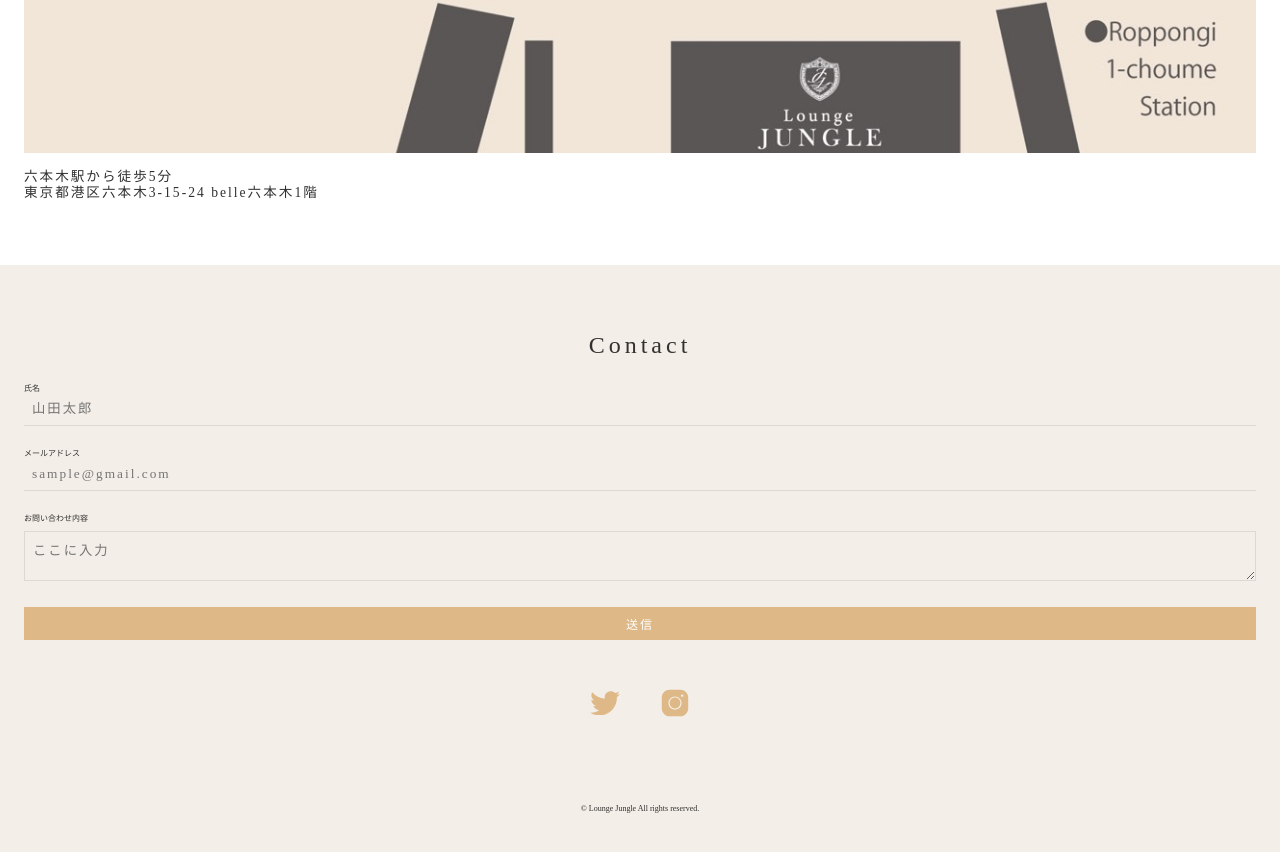
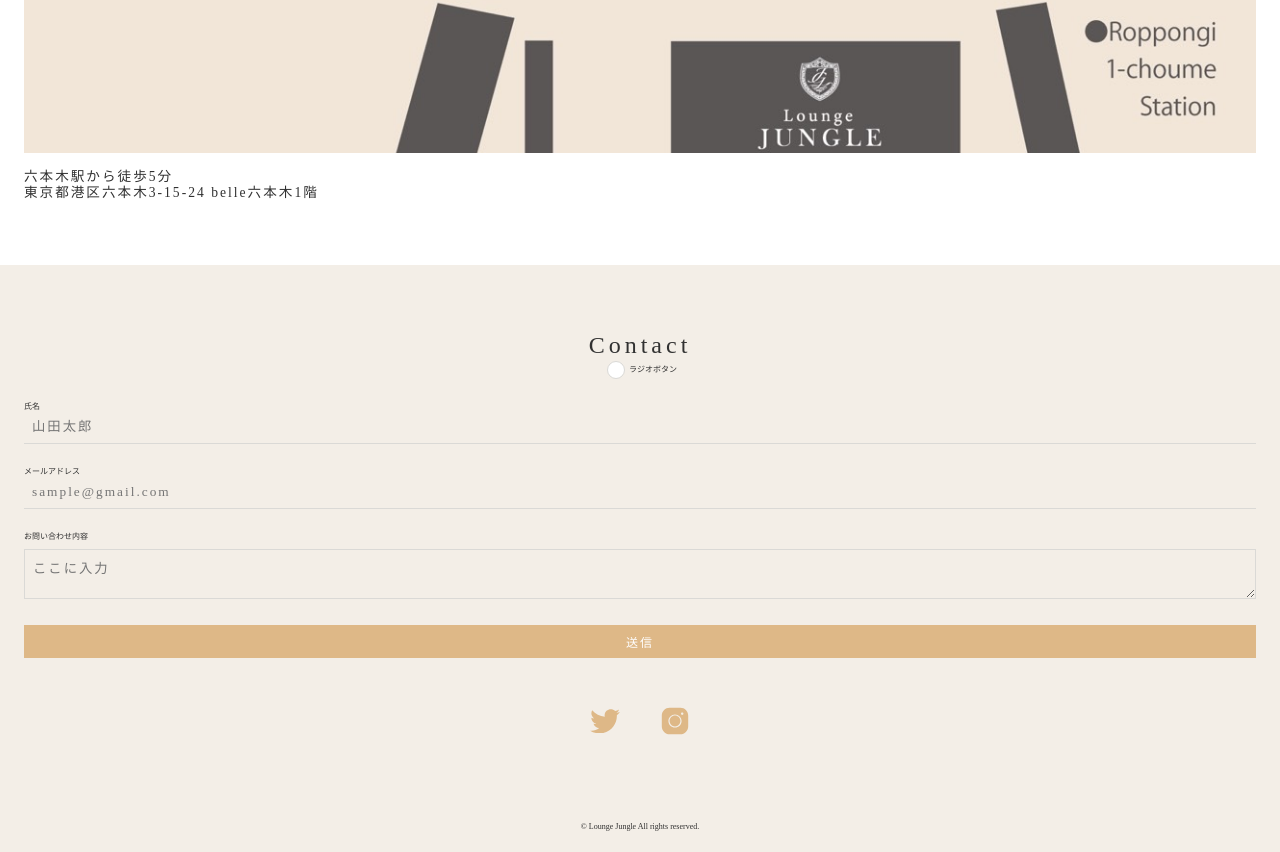
Before and after one commit to calm1205/jungle-second, a React app: page / in a window 1280 px wide. Shown: the part 4143-4995 px from the top of the page. Built offline with nearby package versions, Linux system fonts and the light colour scheme.

Commit message:
単体のラジオボタン

```diff
--- a/src/components/atoms/Label.tsx
+++ b/src/components/atoms/Label.tsx
@@ -6,6 +6,9 @@ type Label = {
   children: ReactNode;
 };
 
+/**
+ * フォームのラベル
+ */
 export const Label: React.FC<Label> = ({ text, children }) => {
   return (
     <StyledLabel>
--- /dev/null
+++ b/src/components/atoms/Radio/HiddenRadio.tsx
@@ -0,0 +1,15 @@
+import React from 'react';
+import styled from 'styled-components';
+
+type BaseRadioType = Pick<HTMLInputElement, 'name' | 'checked'>;
+
+/**
+ * 画面上では非表示だがinputのvalueを制御するために必要
+ */
+export const HiddenRadio: React.FC<BaseRadioType> = ({ name, checked }) => {
+  return <StyledHiddenRadio type="radio" name={name} checked={checked} />;
+};
+
+const StyledHiddenRadio = styled.input`
+  display: none;
+`;
--- /dev/null
+++ b/src/components/atoms/Radio/RadioLabel.tsx
@@ -0,0 +1,26 @@
+import React, { ReactNode } from 'react';
+import styled from 'styled-components';
+
+type RadioLabelType = {
+  text: string;
+  children: ReactNode;
+};
+
+/**
+ * ラジオボタンのラベル
+ */
+export const RadioLabel: React.FC<RadioLabelType> = ({ text, children }) => {
+  return (
+    <StyledRadioLabel>
+      {children} <span>{text}</span>
+    </StyledRadioLabel>
+  );
+};
+
+const StyledRadioLabel = styled.label`
+  display: flex;
+  align-items: center;
+  span {
+    margin-left: 4px;
+  }
+`;
--- /dev/null
+++ b/src/components/atoms/Radio/StyledActiveRadio.tsx
@@ -0,0 +1,18 @@
+import styled, { css } from 'styled-components';
+
+/**
+ * Activeなラジオスタイル
+ */
+export const StyledActiveRadio = styled.span`
+  ${({ theme }) => {
+    const size = 10;
+    return css`
+      width: ${size}px;
+      height: ${size}px;
+
+      border-radius: 10px;
+
+      background-color: ${theme.color.main};
+    `;
+  }}
+`;
--- /dev/null
+++ b/src/components/atoms/Radio/StyledInActiveRadio.tsx
@@ -0,0 +1,23 @@
+import styled, { css } from 'styled-components';
+
+/**
+ * 非活性時のラジオボタンスタイル
+ */
+export const StyledInActiveRadio = styled.span`
+  ${({ theme }) => {
+    const size = 18;
+    return css`
+      width: ${size}px;
+      height: ${size}px;
+
+      border: 1px solid ${theme.input.border.color.default};
+      border-radius: 10px;
+
+      background-color: white;
+
+      display: flex;
+      justify-content: center;
+      align-items: center;
+    `;
+  }}
+`;
--- /dev/null
+++ b/src/components/molecules/Radio/BaseRadio.tsx
@@ -0,0 +1,24 @@
+import React from 'react';
+import {
+  HiddenRadio,
+  RadioLabel,
+  StyledActiveRadio,
+  StyledInActiveRadio,
+} from '~/components/atoms';
+
+type BaseRadioType = Pick<HTMLInputElement, 'name' | 'checked'>;
+
+/**
+ * 単体のラジオボタン
+ */
+export const BaseRadio: React.FC<BaseRadioType> = ({ name, checked }) => {
+  return (
+    <RadioLabel text="ラジオボタン">
+      <HiddenRadio name={name} checked={checked} />
+
+      <StyledInActiveRadio>
+        {checked && <StyledActiveRadio />}
+      </StyledInActiveRadio>
+    </RadioLabel>
+  );
+};
--- a/src/components/organisms/Contact.tsx
+++ b/src/components/organisms/Contact.tsx
@@ -2,6 +2,7 @@ import React from 'react';
 import { theme } from '~/theme';
 import { Box, Id, Instagram, Title, Twitter } from '~/components/atoms';
 import { EmailForm } from './EmailForm';
+import { BaseRadio } from '../molecules/Radio/BaseRadio';
 
 export const Contact: React.FC = () => {
   return (
@@ -10,6 +11,11 @@ export const Contact: React.FC = () => {
       <Box padding={`${theme.space.xl} 0`}>
         <Box textAlign="center">
           <Title text="Contact" />
+        </Box>
+
+        <Box display="flex" justifyContent="center">
+          <BaseRadio name="sample" checked={false} />
+          {/* <BaseRadio /> */}
         </Box>
 
         <EmailForm />
```
Also changed, not shown: src/components/atoms/index.ts (+11 -0 lines).
